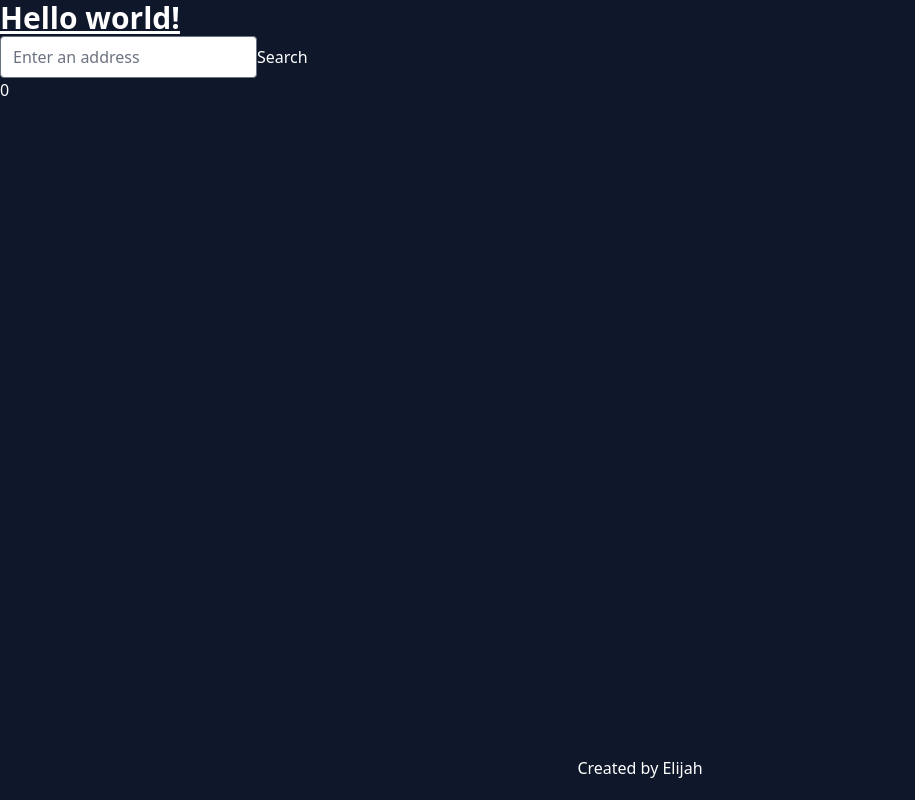
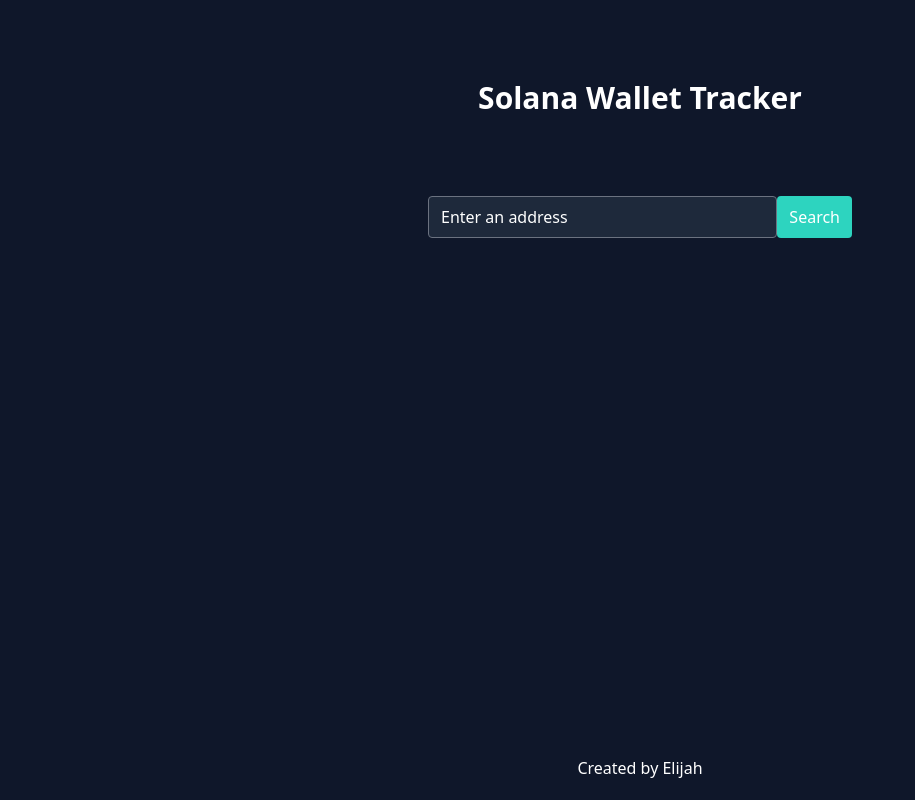
Before and after one commit to eedelosreyes2/solana-wallet-tracker, a Next.js app: page / in a window 1280 px wide. Shown: the whole page, without its empty margins (0-915 px from the left). Built offline with nearby package versions, Linux system fonts and the light colour scheme.

Commit message:
get lots of stuff

```diff
--- a/components/GetBalance.tsx
+++ /dev/null
@@ -1,10 +0,0 @@
-import { clusterApiUrl, Connection, PublicKey } from '@solana/web3.js';
-import React from 'react';
-
-type Props = {
-  balance: number;
-};
-
-export default function GetBalance({ balance }: Props) {
-  return <div>{balance}</div>;
-}
--- a/pages/index.tsx
+++ b/pages/index.tsx
@@ -1,51 +1,82 @@
+import { NextPage } from 'next';
+import Image from 'next/image';
+import { MouseEvent, useState } from 'react';
 import {
   clusterApiUrl,
   Connection,
   LAMPORTS_PER_SOL,
   PublicKey,
 } from '@solana/web3.js';
-import { NextPage } from 'next';
-import Image from 'next/image';
-import { MouseEvent, useState } from 'react';
-import GetBalance from '../components/GetBalance';
 
 const Home: NextPage = () => {
   const [address, setAddress] = useState('');
-  const [balance, setBalance] = useState(0);
+  const [balance, setBalance] = useState(null);
 
   const addressSubmitHandler = (e: MouseEvent) => {
     e.preventDefault();
-    // const address = e.target.value;
-    console.log(address);
 
-    setAddress(address);
     const key = new PublicKey(address);
     const connection = new Connection(clusterApiUrl('devnet'));
     connection.getBalance(key).then((balance) => {
       setBalance(balance / LAMPORTS_PER_SOL);
     });
+  };
 
-    console.log(balance);
+  const renderForm = () => {
+    return (
+      <form className="flex w-full">
+        <input
+          id="address"
+          type="text"
+          placeholder="Enter an address"
+          className="rounded placeholder:text-white text-black w-full bg-slate-800"
+          value={address}
+          onChange={(e) => setAddress(e.target.value)}
+        />
+        <button
+          type="submit"
+          onClick={(e) => addressSubmitHandler(e)}
+          className="text-center bg-teal-400 rounded px-3"
+        >
+          Search
+        </button>
+      </form>
+    );
+  };
+
+  const renderBalance = () => {
+    return (
+      <>
+        {balance && (
+          <div
+            className="flex flex-col items-start
+          bg-slate-800 rounded w-full px-3 mt-5"
+          >
+            <div className="flex justify-between w-full py-3">
+              <div className="flex items-center">
+                <Image
+                  src="/SOL.jpg"
+                  alt=""
+                  width={25}
+                  height={25}
+                  className="rounded-full"
+                />
+                <div className="pl-2">SOL</div>
+              </div>
+              {balance}
+            </div>
+          </div>
+        )}
+      </>
+    );
   };
 
   return (
     <div className="text-white bg-slate-900 h-screen relative">
-      <main>
-        <h1 className="text-3xl font-bold underline">Hello world!</h1>
-        <form className="flex">
-          <input
-            id="address"
-            type="text"
-            placeholder="Enter an address"
-            className="rounded text-black"
-            value={address}
-            onChange={(e) => setAddress(e.target.value)}
-          />
-          <button type="submit" onClick={(e) => addressSubmitHandler(e)}>
-            Search
-          </button>
-        </form>
-        <GetBalance balance={balance} />
+      <main className="flex flex-col justify-center items-center px-3 max-w-md mx-auto">
+        <h1 className="text-3xl font-bold py-20">Solana Wallet Tracker</h1>
+        {renderForm()}
+        {renderBalance()}
       </main>
 
       <footer className="absolute bottom-0 w-full flex justify-center py-5">
```
Also changed, not shown: public/SOL.jpg (added).
